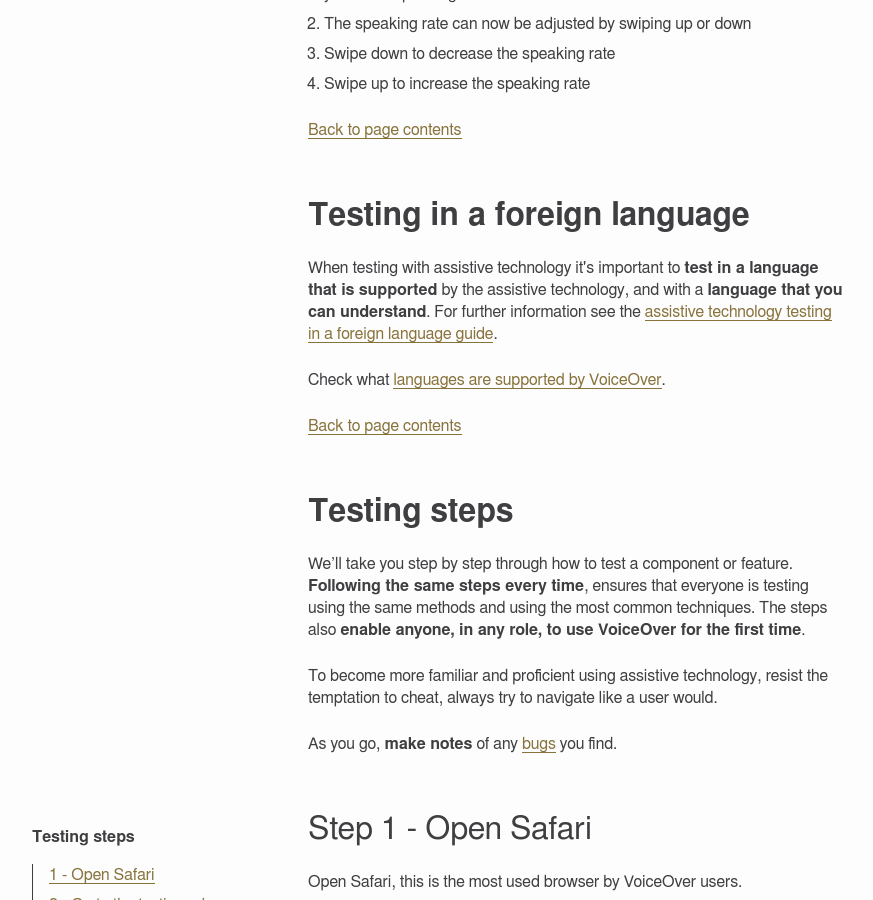
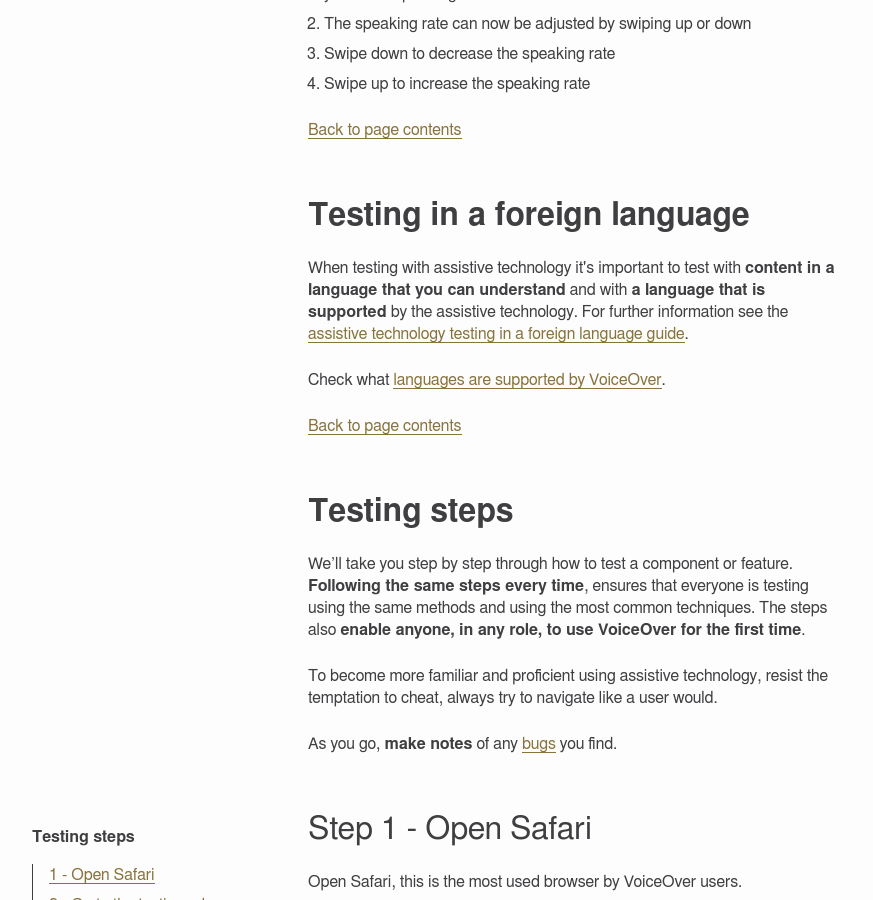
Before and after one commit to bbc/accessibility-news-and-you, a Jekyll site: the page assistive-technology/testing-steps/voiceover-ios.html, which Jekyll copies as it is, in a window 1280 px wide and 900 px high, scrolled down 1287 px. Shown: the whole window, without its empty margins (64-937 px from the left). Built offline with Jekyll 4.4.1, drawn with Linux system fonts in a browser that asks for light colours.

Commit message:
update content in a language

```diff
--- a/assistive-technology/testing-steps/talkback-android.html
+++ b/assistive-technology/testing-steps/talkback-android.html
@@ -64,7 +64,7 @@
 
             <h2 id="testing-in-a-foreign-language" class="h2" tabindex="-1">Testing in a foreign language</h2>
 
-            <p>When testing with assistive technology it's important to <b>test in a language that is supported</b> by the assistive technology, and with a <b>language that you can understand</b>. For further information see the <a href="https://bbc.github.io/accessibility-news-and-you/assistive-technology/assistive-technology-testing-in-a-foreign-language.html">assistive technology testing in a foreign language guide</a>.</p>
+            <p>When testing with assistive technology it's important to test with <b>content in a language that you can understand</b> and with <b>a language that is supported</b> by the assistive technology. For further information see the <a href="https://bbc.github.io/accessibility-news-and-you/assistive-technology/assistive-technology-testing-in-a-foreign-language.html">assistive technology testing in a foreign language guide</a>.</p>
 
             <p><a href="https://support.google.com/accessibility/android/answer/6006983">TalkBack language support varies by device</a>, check what languages are supported on your device.</p>
 
--- a/assistive-technology/testing-steps/voiceover-ios.html
+++ b/assistive-technology/testing-steps/voiceover-ios.html
@@ -62,7 +62,7 @@
 
             <h2 id="testing-in-a-foreign-language" class="h2" tabindex="-1">Testing in a foreign language</h2>
 
-            <p>When testing with assistive technology it's important to <b>test in a language that is supported</b> by the assistive technology, and with a <b>language that you can understand</b>. For further information see the <a href="https://bbc.github.io/accessibility-news-and-you/assistive-technology/assistive-technology-testing-in-a-foreign-language.html">assistive technology testing in a foreign language guide</a>.</p>
+            <p>When testing with assistive technology it's important to test with <b>content in a language that you can understand</b> and with <b>a language that is supported</b> by the assistive technology. For further information see the <a href="https://bbc.github.io/accessibility-news-and-you/assistive-technology/assistive-technology-testing-in-a-foreign-language.html">assistive technology testing in a foreign language guide</a>.</p>
 
             <p>Check what <a href="https://support.apple.com/en-us/HT206175">languages are supported by VoiceOver</a>.</p>
 
```
